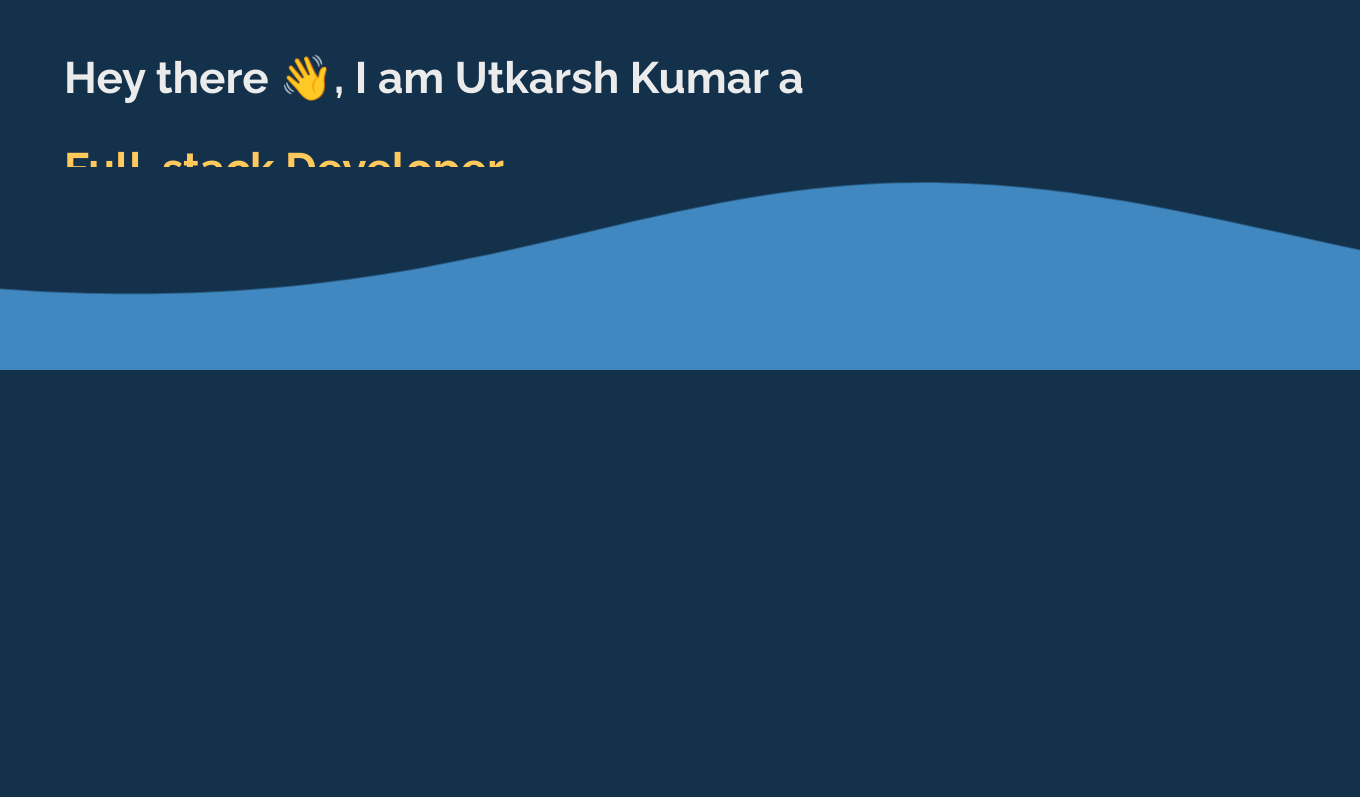
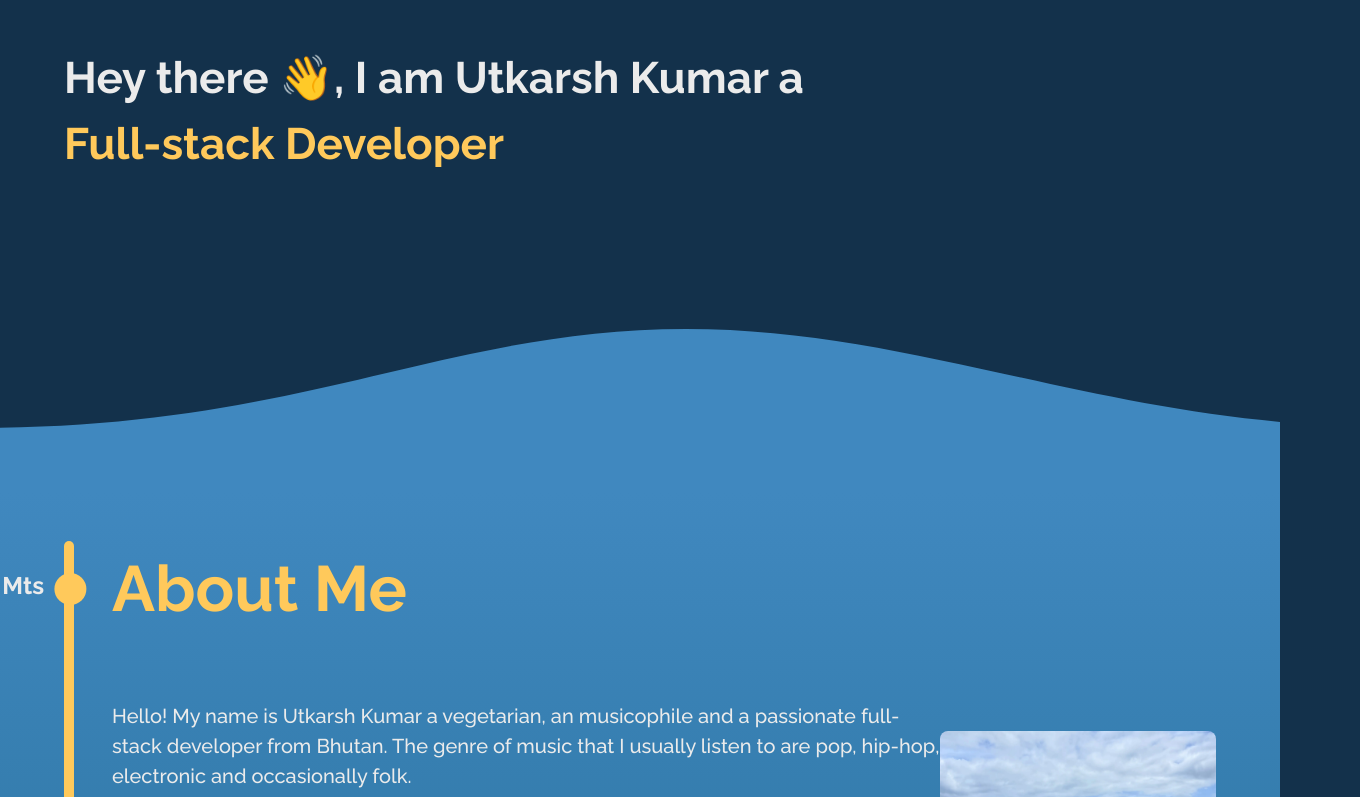
Before and after one commit to utkarshk384/portfolio, a Next.js app: page / in a window 1280 px wide. Shown: the part 308-1105 px from the top of the page, 1360 px wide, since content can reach past the window. Before the commit the page ends 801 px from the top, so only its background shows below. Built offline with nearby package versions, Linux system fonts and the light colour scheme.

Commit message:
Finished working on about section

```diff
--- a/app/page.tsx
+++ b/app/page.tsx
@@ -1,10 +1,91 @@
 /* Layouts */
-import { HeroSection } from "@/layouts/hero";
+import { Line, AboutMe, HeroSection, Experience } from "@/layouts";
 
 export default function Home() {
   return (
     <main>
       <HeroSection />
+      <div className="relative bg-gradient-bg">
+        <div className="container">
+          <Line />
+          <AboutMe />
+          <br />
+          <br />
+          <br />
+          <br />
+          <br />
+          <br />
+          <br />
+          <br />
+          <br />
+          <br />
+          <br />
+          <br />
+          <br />
+          <br />
+          <br />
+          <br />
+          <br />
+          <br />
+          <br />
+          <br />
+          <br />
+          <br />
+          <br />
+          <br />
+          <br />
+          <br />
+          <br />
+          <br />
+          <br />
+          <br />
+          <br />
+          <br />
+          <br />
+          <br />
+          <br />
+          <br />
+          <br />
+          <br />
+          <br />
+          <br />
+          <br />
+          <br />
+          <br />
+          <br />
+          <br />
+          <br />
+          <br />
+          <br />
+          <br />
+          <br />
+          <br />
+          <br />
+          <br />
+          <br />
+          <br />
+          <br />
+          <br />
+          <br />
+          <br />
+          <br />
+          <br />
+          <br />
+          <br />
+          <br />
+          <br />
+          <br />
+          <br />
+          <br />
+          <br />
+          <br />
+          <br />
+          <br />
+          <br />
+          <br />
+          <br />
+        </div>
+      </div>
     </main>
   );
 }
--- a/components/Typography/index.tsx
+++ b/components/Typography/index.tsx
@@ -12,7 +12,7 @@ type BaseProps = {
   color?: FontColors;
   textCase?: TextCases;
   className?: string;
-};
+} & React.HTMLAttributes<HTMLHeadingElement | HTMLParagraphElement>;
 
 type TextProps = {
   as?: "p" | "span";
--- /dev/null
+++ b/layouts/about/index.tsx
@@ -0,0 +1,58 @@
+"use client";
+
+import React from "react";
+
+/* Components */
+import { Section } from "../section";
+import { Text } from "@/components";
+import Image from "next/image";
+
+type Props = {
+  children?: React.ReactNode;
+};
+
+export const AboutMe: React.FC<Props> = (props) => {
+  const {} = props;
+  return (
+    <Section depth="100 Mts" titleId="about" titleText="About Me">
+      <div className="grid grid-cols-[3fr_1fr]">
+        <div className="flex flex-col justify-center gap-4">
+          <Text weight="500" size="20">
+            Hello! My name is Utkarsh Kumar a vegetarian, an musicophile and a
+            passionate full-stack developer from Bhutan. The genre of music that
+            I usually listen to are pop, hip-hop, electronic and occasionally
+            folk.
+          </Text>
+          <Text weight="500" size="20">
+            I started to fiddle with code since 2013 by hitting{" "}
+            <Text
+              as="span"
+              size="18"
+              className="px-2 py-1 rounded-lg bg-accent !text-black"
+            >
+              F12
+            </Text>{" "}
+            to open the developer console so I can alter the HTML content of
+            games website. This taught me a lot about how HTML, Javascript and
+            CSS work to make an website and soon drove enough interest within me
+            to become a well versed developer.
+          </Text>
+          <Text weight="500" size="20">
+            I have worked with many technologies such as React JS, Express JS,
+            Go Fiber, Django, Svelte, Solid JS etcetera and have also created
+            websites that provide good UX to its users.
+          </Text>
+        </div>
+        <div className="relative self-center overflow-hidden rounded-lg justify-self-end">
+          <Image
+            width={353}
+            height={100}
+            alt="Picture of Utkarsh Kumar"
+            src="/my-picture.webp"
+          />
+        </div>
+      </div>
+
+    </Section>
+  );
+};
--- a/layouts/hero/heroText.tsx
+++ b/layouts/hero/heroText.tsx
@@ -24,9 +24,6 @@ type Props = {
 
 export const HeroText: React.FC<Props> = (props) => {
   const {} = props;
-
-  /* States */
-  const [index, setIndex] = useState(0);
 
   /* Refs */
   const animationRef = useRef<HTMLDivElement | null>(null);
--- a/layouts/hero/heroWave.tsx
+++ b/layouts/hero/heroWave.tsx
@@ -13,7 +13,7 @@ export const HeroWave: React.FC = () => {
 
   return (
     <div
-      className="bottom-0 w-full scale-125 -z-1"
+      className="absolute bottom-0 w-full -z-1"
       style={{
         marginBottom: sizes.width > bp.lg ? "-0.1rem" : "0.5rem",
       }}
--- a/layouts/hero/index.tsx
+++ b/layouts/hero/index.tsx
@@ -19,13 +19,15 @@ export const HeroSection: React.FC<Props> = (props) => {
   const {} = props;
 
   return (
-    <div id="#portfolio" className="container relative h-[80vh]">
-      <div className="pt-48 main-container text-primary">
-        <LightDarkIcon />
-        <Heading>Hey there 👋, I am Utkarsh Kumar a</Heading>
-        <HeroText />
-        <HeroWave />
+    <div className="relative h-[80vh]">
+      <div id="#portfolio" className="container ">
+        <div className="pt-48 main-container text-primary">
+          <LightDarkIcon />
+          <Heading>Hey there 👋, I am Utkarsh Kumar a</Heading>
+          <HeroText />
+        </div>
       </div>
+      <HeroWave />
     </div>
   );
 };
--- /dev/null
+++ b/layouts/index.ts
@@ -0,0 +1,4 @@
+export { AboutMe } from "./about"
+export { Experience } from "./experience"
+export { HeroSection } from "./hero"
+export { Line } from "./line"
--- /dev/null
+++ b/layouts/line/index.tsx
@@ -0,0 +1,13 @@
+import React from "react";
+
+type Props = {
+  children?: React.ReactNode;
+};
+
+export const Line: React.FC<Props> = (props) => {
+  const {} = props;
+
+  return (
+    <div className="absolute mt-12 top-0 w-2.5 h-full rounded-full bg-accent" />
+  );
+};
--- /dev/null
+++ b/layouts/section/index.tsx
@@ -0,0 +1,39 @@
+"use client";
+
+import React from "react";
+
+/* Styled */
+import { Heading, Text } from "@/components";
+import { SectionContainer, SectionTitleContainer } from "./styled";
+
+type Props = {
+  children?: React.ReactNode;
+  titleText: string;
+  titleId: string;
+  depth: string
+};
+
+export const Section: React.FC<Props> = (props) => {
+  const { titleText, titleId, depth } = props;
+  return (
+    <SectionContainer>
+      <SectionTitleContainer>
+        <div className="absolute -translate-x-full -left-5 translate-y-3/4">
+          <Text weight="700" size="24">
+          {depth}
+          </Text>
+        </div>
+        <Heading
+          className="pl-12"
+          id={titleId}
+          size="64"
+          color="accent"
+          weight="700"
+        >
+          {titleText}
+        </Heading>
+      </SectionTitleContainer>
+      <div className="pt-16 pl-12">{props.children}</div>
+    </SectionContainer>
+  );
+};
--- /dev/null
+++ b/layouts/section/styled.ts
@@ -0,0 +1,21 @@
+import { styled } from "@stitches/react";
+
+export const SectionContainer = styled("div", {
+  width: "100%",
+  paddingTop: "3rem",
+});
+
+export const SectionTitleContainer = styled("h2", {
+  position: "relative",
+  display: "flex",
+  "&::before": {
+    content: "",
+    position: "absolute",
+    left: 0,
+    transform: "translate(-30%, 100%)",
+    width: "2rem",
+    height: "2rem",
+    backgroundColor: "$accent",
+    borderRadius: "9999px",
+  },
+});
--- a/next.config.js
+++ b/next.config.js
@@ -2,6 +2,9 @@
 const nextConfig = {
   experimental: {
     appDir: true,
+  },
+  images: {
+    domains: ["media.licdn.com"],
   },
 
   redirects: async () => {
--- a/plugins/containers.js
+++ b/plugins/containers.js
@@ -1,6 +1,13 @@
 const ContainerPlugin = ({ addUtilities }) => {
   addUtilities({
-    ".container": { maxWidth: "96rem", margin: "0 auto", width: "90%" },
+    ".container": {
+      maxWidth: "96rem",
+      margin: "0 auto",
+      width: "90%",
+      "@media screen and (min-device-width: 1200px) and (-webkit-min-device-pixel-ratio: 2),(min-resolution: 192dpi)": {
+        width: "80%",
+      },
+    },
     ".inner-container": { width: "95%" },
   });
 };
```
Also changed, not shown: public/my-picture.webp (added).
